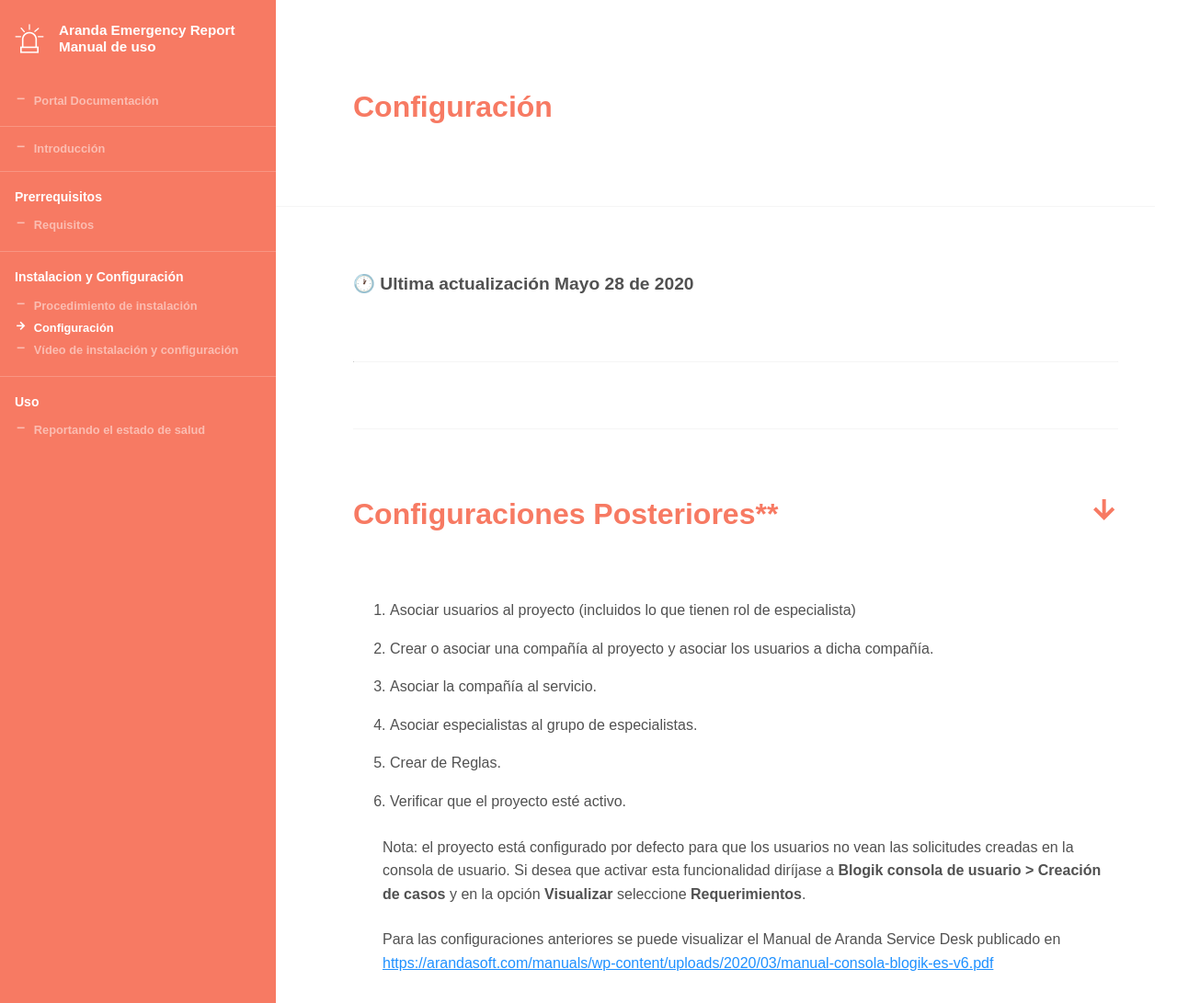
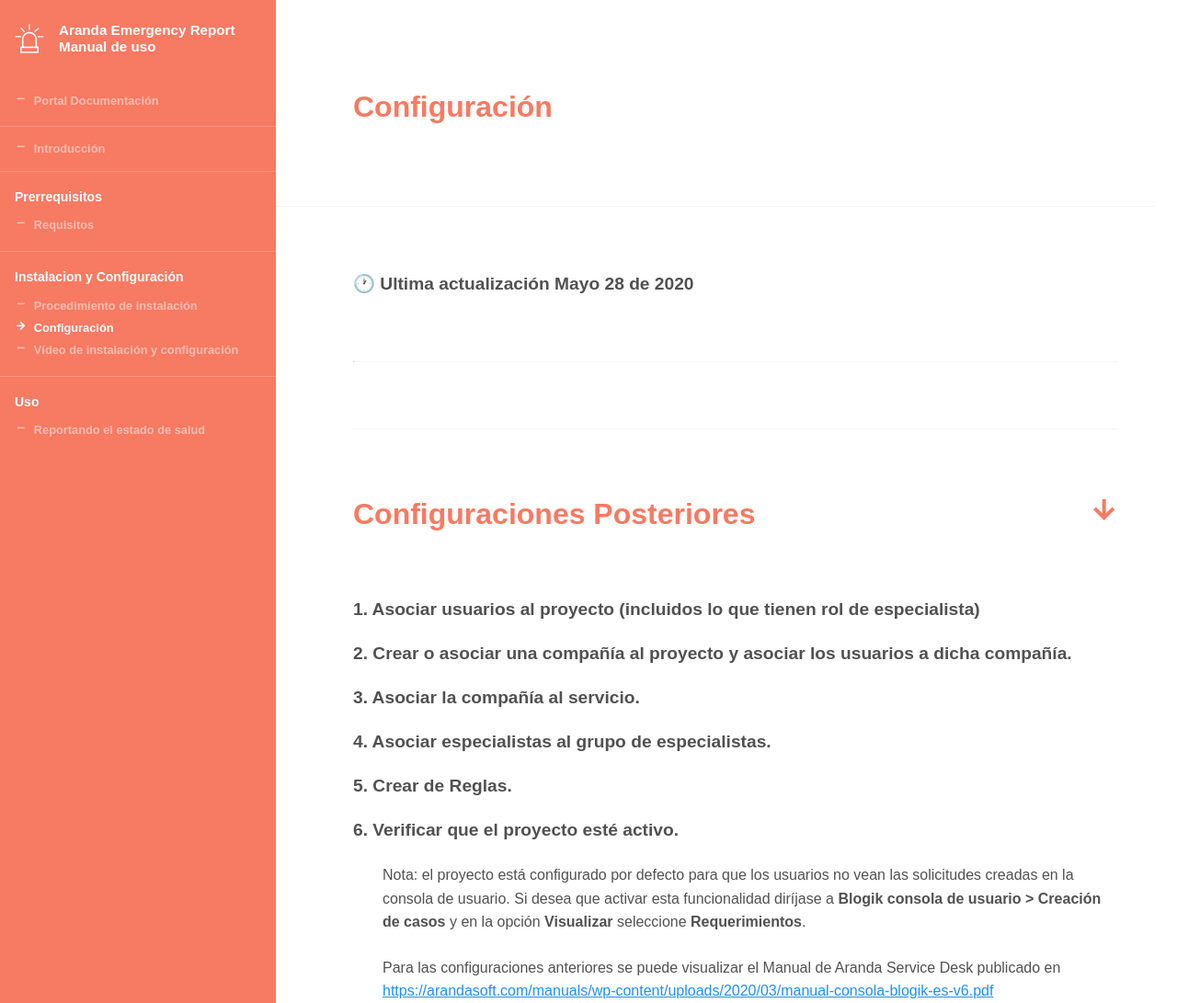
Before and after one commit to Nats85/ArandaEmergencyReport, a Jekyll site: the page built from _docs/configuracion/02-configuración.md, in a window 1280 px wide and 1091 px high. Shown: the whole window at 92% size. Built offline with Jekyll 4.4.1, drawn with Linux system fonts in a browser that asks for light colours.

Commit message:
Update 02-configuración.md

```diff
--- a/_docs/configuracion/02-configuración.md
+++ b/_docs/configuracion/02-configuración.md
@@ -7,20 +7,21 @@ info:
 
 
 
-# Configuraciones Posteriores**
+# Configuraciones Posteriores
 
-1.  Asociar usuarios al proyecto (incluidos lo que tienen rol de especialista)
+##   1. Asociar usuarios al proyecto (incluidos lo que tienen rol de especialista)
 
-2.  Crear o asociar una compañía al proyecto y asociar los usuarios a dicha
-    compañía.
+##   2. Crear o asociar una compañía al proyecto y asociar los usuarios a dicha compañía.
 
-3.  Asociar la compañía al servicio.
+##   3. Asociar la compañía al servicio.
 
-4.  Asociar especialistas al grupo de especialistas.
+##   4. Asociar especialistas al grupo de especialistas.
 
-5.  Crear de Reglas.
+##   5. Crear de Reglas.
 
-6.  Verificar que el proyecto esté activo.
+##   6. Verificar que el proyecto esté activo.
+
+
 
 >   Nota: el proyecto está configurado por defecto para que los usuarios no vean
 >   las solicitudes creadas en la consola de usuario. Si desea que activar esta
```
